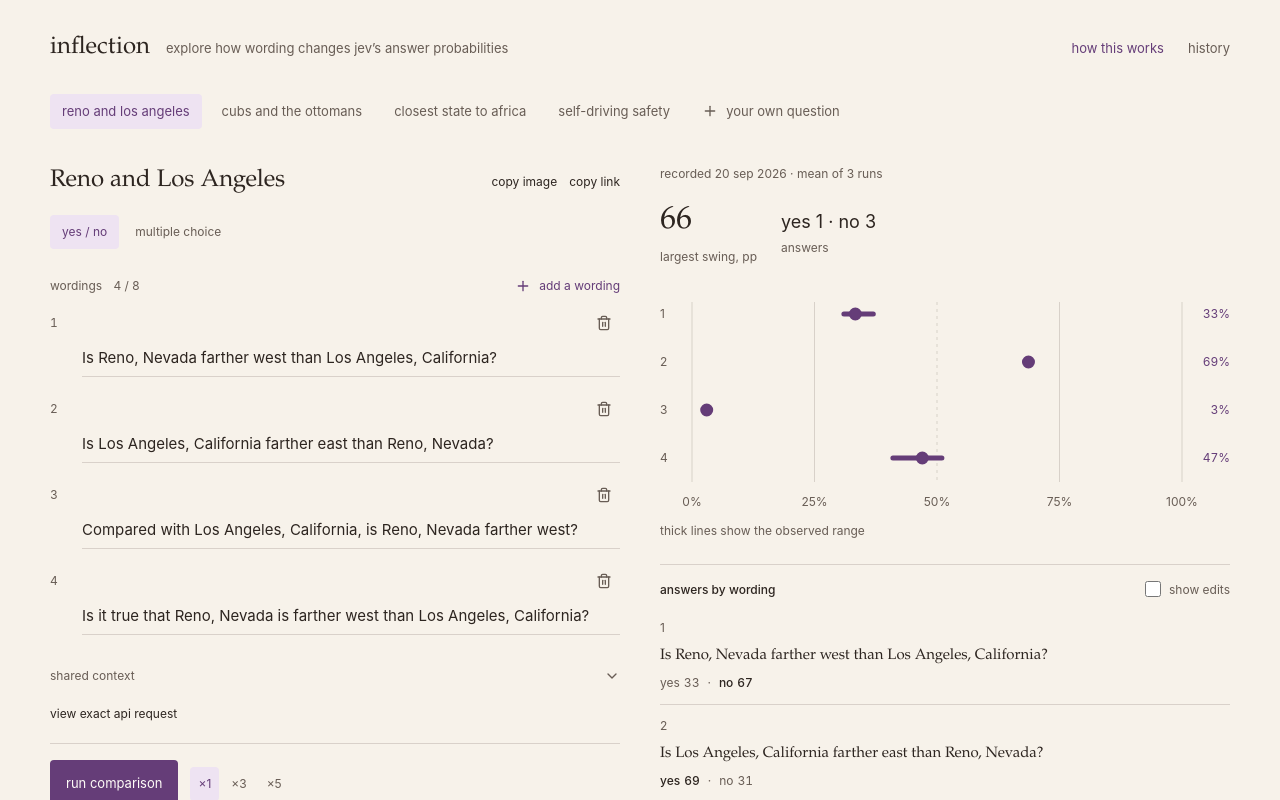
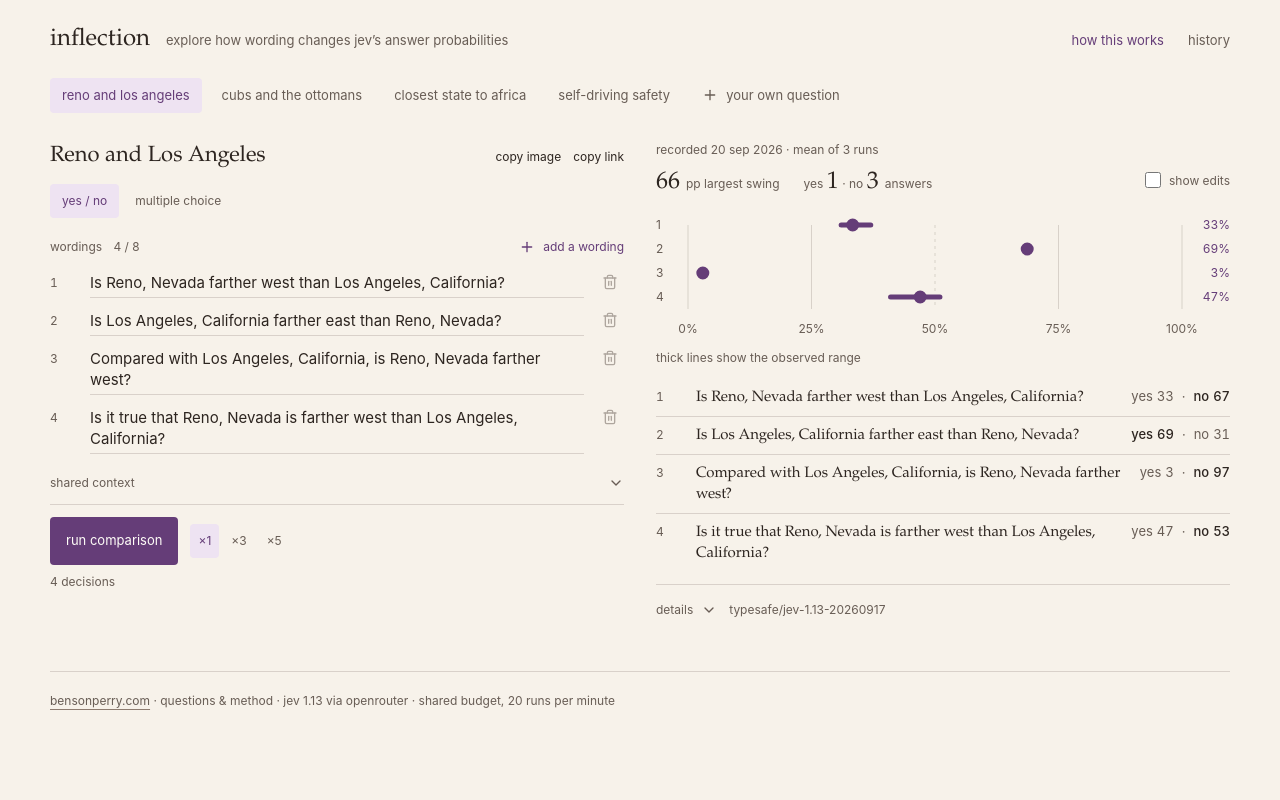
Before and after one commit to benson/inflection, a React (Vite) app: page / in a window 1280 px wide. Shown: the top 800 px of the page. Built offline with nearby package versions, Linux system fonts and the light colour scheme.

Commit message:
Compact editor and results spacing

```diff
--- a/src/App.tsx
+++ b/src/App.tsx
@@ -17,7 +17,7 @@ import {
   findMatchingRun,
   fromSeed,
   maxWordingSwing,
-  tallyText,
+  answerTally,
   meanProb,
   validateExperiment,
   winners,
@@ -180,7 +180,7 @@ function ProbabilityPlot({ run, optionId }: { run: Run; optionId: string }) {
     return () => observer.disconnect();
   }, []);
   const conditions = run.conditions;
-  const h = conditions.length * 48 + 32;
+  const h = conditions.length * 24 + 32;
   const left = 32,
     width = plotWidth - left - 48;
   const x = (p: number) => left + p * width;
@@ -209,7 +209,7 @@ function ProbabilityPlot({ run, optionId }: { run: Run; optionId: string }) {
       ))}
       {conditions.map((c, i) => {
         const p = meanProb(run, c.id, optionId),
-          y = i * 48 + 24;
+          y = i * 24 + 12;
         const vals = run.responses.map(
           (r) => r.answers[c.id].probabilities[optionId] ?? 0,
         );
@@ -252,6 +252,53 @@ function ProbabilityPlot({ run, optionId }: { run: Run; optionId: string }) {
   );
 }
 
+function ResultDetails({
+  experiment,
+  run,
+}: {
+  experiment: Experiment;
+  run?: Run;
+}) {
+  const cost = run?.responses.every((r) => typeof r.usage?.cost === "number")
+    ? run.responses.reduce((s, r) => s + r.usage!.cost!, 0)
+    : undefined;
+  return (
+    <details className="result-details">
+      <summary className="result-footer">
+        <span className="text-button">
+          details <ChevronDown size={16} />
+        </span>
+        {run && <span>{run.responses[0].model}</span>}
+      </summary>
+      <div className="technical-details">
+        {run && (
+          <>
+            {run.source === "local" && (
+              <p>{`${(run.durationMs / 1000).toFixed(2)}s${cost !== undefined ? ` · $${cost.toFixed(6)}` : ""}`}</p>
+            )}
+            <p>
+              Probabilities describe the model’s allocation across the supplied
+              answers. They do not establish whether a moral or political
+              position is correct.
+            </p>
+            <p>
+              Largest swing is the largest range of mean probabilities for any
+              answer across all wordings. Answers tally each wording’s winner;
+              ties count as a tie. A paraphrase can still change meaning; review
+              the highlighted edits.
+            </p>
+            <p>{`Model: ${run.responses[0].model}. ${new Date(run.createdAt).toLocaleString()}.`}</p>
+          </>
+        )}
+        <h3 className="field-label">exact api request</h3>
+        <pre className="request-preview">
+          {JSON.stringify(run?.request ?? buildRequest(experiment), null, 2)}
+        </pre>
+      </div>
+    </details>
+  );
+}
+
 function Results({
   run,
   tracked,
@@ -280,28 +327,45 @@ function Results({
       : run.source === "shared"
         ? `shared link · ${date}`
         : `your run · ${run.responses.length > 1 ? `${run.responses.length} repeats` : "just now"}`;
-  const cost = run.responses.every((r) => typeof r.usage?.cost === "number")
-    ? run.responses.reduce((s, r) => s + r.usage!.cost!, 0)
-    : undefined;
   return (
     <section className="results" aria-label="Comparison results">
       <div className="result-source">{tag}</div>
       <div className="stats">
-        <div>
-          <div className="stat-number">
+        <div className="swing-stat">
+          <span className="stat-number">
             {Math.round(maxWordingSwing(run) * 100)}
-          </div>
+          </span>
           <span
             className="stat-caption"
             title="Largest range of mean probabilities for any answer across all wordings."
           >
-            largest swing, pp
+            pp largest swing
           </span>
         </div>
         <div className="tally-stat">
-          <div className="answer-tally">{tallyText(run)}</div>
+          <div className="answer-tally">
+            {answerTally(run).map((answer, i) => (
+              <Fragment key={answer.id}>
+                {i > 0 && " · "}
+                <span>
+                  {run.experiment.mode === "binary"
+                    ? answer.label.toLowerCase()
+                    : answer.label}{" "}
+                  <span className="tally-number">{answer.count}</span>
+                </span>
+              </Fragment>
+            ))}
+          </div>
           <span className="stat-caption">answers</span>
         </div>
+        <label className="check-label">
+          <input
+            type="checkbox"
+            checked={showDiff}
+            onChange={(e) => setShowDiff(e.target.checked)}
+          />{" "}
+          show edits
+        </label>
       </div>
       {run.experiment.options.length > 2 && (
         <div className="plot-header">
@@ -322,26 +386,33 @@ function Results({
       {run.responses.length > 1 && (
         <p className="plot-footnote">thick lines show the observed range</p>
       )}
-      <div className="answer-heading">
-        <h3>answers by wording</h3>
-        <label className="check-label">
-          <input
-            type="checkbox"
-            checked={showDiff}
-            onChange={(e) => setShowDiff(e.target.checked)}
-          />{" "}
-          show edits
-        </label>
-      </div>
       <div className="answer-list">
         {run.conditions.map((c) => {
           const leading = winners(run, c.id);
+          const binary = c.options.length === 2;
+          const figures = (
+            <div
+              className={`distribution-legend ${binary ? "binary-figures" : ""}`}
+            >
+              {c.options.map((o) => (
+                <span
+                  key={o.id}
+                  className={leading.includes(o.id) ? "winning-answer" : ""}
+                >
+                  {o.label}{" "}
+                  <b>
+                    {Math.round(meanProb(run, c.id, o.id) * 100)}
+                    {binary ? "" : "%"}
+                  </b>
+                </span>
+              ))}
+              {leading.length > 1 && <span className="answer-tie">tie</span>}
+            </div>
+          );
           return (
             <article className="answer" key={c.id}>
-              <div className="answer-top">
-                <span>{c.label}</span>
-                {leading.length > 1 && <span>tie</span>}
-              </div>
+              <span className="answer-number">{c.label}</span>
+              <div className="answer-copy">
                 <p className="answer-question">
                   {showDiff && c.id !== "w1" ? (
                     <Diff
@@ -352,51 +423,29 @@ function Results({
                     c.text
                   )}
                 </p>
-              <div
-                className={`distribution-legend ${c.options.length === 2 ? "binary-figures" : ""}`}
-              >
-                {c.options.map((o) => (
+                {!binary && (
+                  <div className="answer-distribution">
+                    <div className="distribution-bar" aria-hidden="true">
+                      {c.options.map((o, i) => (
                         <span
                           key={o.id}
-                    className={leading.includes(o.id) ? "winning-answer" : ""}
-                  >
-                    {o.label}{" "}
-                    <b>
-                      {Math.round(meanProb(run, c.id, o.id) * 100)}
-                      {c.options.length > 2 ? "%" : ""}
-                    </b>
-                  </span>
+                          style={{
+                            width: `${meanProb(run, c.id, o.id) * 100}%`,
+                            backgroundColor: colors[i],
+                          }}
+                        />
                       ))}
                     </div>
+                    {figures}
+                  </div>
+                )}
+              </div>
+              {binary && figures}
             </article>
           );
         })}
       </div>
-      <details className="result-details">
-        <summary className="result-footer">
-          <span className="text-button">
-            details <ChevronDown size={16} />
-          </span>
-          <span>{run.responses[0].model}</span>
-        </summary>
-        <div className="technical-details">
-          {run.source === "local" && (
-            <p>{`${(run.durationMs / 1000).toFixed(2)}s${cost !== undefined ? ` · $${cost.toFixed(6)}` : ""}`}</p>
-          )}
-          <p>
-            Probabilities describe the model’s allocation across the supplied
-            answers. They do not establish whether a moral or political position
-            is correct.
-          </p>
-          <p>
-            Largest swing is the largest range of mean probabilities for any
-            answer across all wordings. Answers tally each wording’s winner;
-            ties count as a tie. A paraphrase can still change meaning; review
-            the highlighted edits.
-          </p>
-          <p>{`Model: ${run.responses[0].model}. ${new Date(run.createdAt).toLocaleString()}.`}</p>
-        </div>
-      </details>
+      <ResultDetails experiment={run.experiment} run={run} />
     </section>
   );
 }
@@ -425,9 +474,7 @@ export default function App({
       findRecordedRun(experiment),
     [selectedRun, experiment, history],
   );
-  const [dialog, setDialog] = useState<"about" | "history" | "request" | null>(
-    null,
-  );
+  const [dialog, setDialog] = useState<"about" | "history" | null>(null);
   const [tracked, setTracked] = useState("");
   const [repeats, setRepeats] = useState(1);
   const [busy, setBusy] = useState(false);
@@ -807,25 +854,9 @@ export default function App({
               </div>
               {experiment.wordings.map((w, i) => (
                 <div className="wording-row" key={w.id}>
-                  <div className="wording-row-top">
-                    <label htmlFor={w.id}>
-                      <span className="wording-number">{i + 1}</span>
+                  <label className="wording-number" htmlFor={w.id}>
+                    {i + 1}
                   </label>
-                    <button
-                      className="icon-button"
-                      aria-label={`Remove wording ${i + 1}`}
-                      disabled={experiment.wordings.length <= 2}
-                      onClick={() =>
-                        change({
-                          wordings: experiment.wordings
-                            .filter((a) => a.id !== w.id)
-                            .map((a, j) => ({ ...a, id: `w${j + 1}` })),
-                        })
-                      }
-                    >
-                      <Trash2 size={16} />
-                    </button>
-                  </div>
                   <WordingTextarea
                     inputRef={i === 0 ? wordingRef : undefined}
                     id={w.id}
@@ -841,6 +872,20 @@ export default function App({
                       })
                     }
                   />
+                  <button
+                    className="icon-button"
+                    aria-label={`Remove wording ${i + 1}`}
+                    disabled={experiment.wordings.length <= 2}
+                    onClick={() =>
+                      change({
+                        wordings: experiment.wordings
+                          .filter((a) => a.id !== w.id)
+                          .map((a, j) => ({ ...a, id: `w${j + 1}` })),
+                      })
+                    }
+                  >
+                    <Trash2 size={16} />
+                  </button>
                 </div>
               ))}
               <details className="shared-context">
@@ -859,13 +904,6 @@ export default function App({
                   />
                 </div>
               </details>
-              <button
-                className="text-button request-button"
-                disabled={!!validError}
-                onClick={() => setDialog("request")}
-              >
-                view exact API request
-              </button>
             </fieldset>
             <div className="run-bar">
               {busy ? (
@@ -932,6 +970,7 @@ export default function App({
                     View the example
                   </button>
                 )}
+                {!validError && <ResultDetails experiment={experiment} />}
               </section>
             )}
           </div>
@@ -1104,19 +1143,6 @@ export default function App({
           />
         </Modal>
       )}
-      {dialog === "request" && (
-        <Modal
-          title="Exactly what Jev receives"
-          close={() => setDialog(null)}
-          wide
-        >
-          <pre className="request-preview">
-            {!validError
-              ? JSON.stringify(buildRequest(experiment), null, 2)
-              : validError}
-          </pre>
-        </Modal>
-      )}
       {notice && (
         <div className="toast" role="status">
           <Check size={16} />
--- a/src/styles.css
+++ b/src/styles.css
@@ -103,7 +103,7 @@ button svg {
   display: flex;
   align-items: center;
   gap: 24px;
-  padding: 32px 0 24px;
+  padding: 24px 0 16px;
 }
 .brand-lockup {
   display: flex;
@@ -179,7 +179,7 @@ button svg {
   overflow-x: auto;
   scrollbar-width: none;
   padding: 4px;
-  margin: 0 -4px 32px;
+  margin: 0 -4px 24px;
 }
 .example-chips::-webkit-scrollbar {
   display: none;
@@ -199,7 +199,7 @@ button svg {
 .workspace {
   display: grid;
   grid-template-columns: repeat(2, minmax(0, 1fr));
-  column-gap: 40px;
+  column-gap: 32px;
   align-items: start;
 }
 .editor,
@@ -217,8 +217,8 @@ button svg {
   background: transparent;
   border: 0;
   padding: 0;
-  margin: 0 0 16px;
-  font: 400 24px / 1.4 var(--serif);
+  margin: 0 0 12px;
+  font: 400 22px / 1.4 var(--serif);
 }
 .editor-actions {
   display: flex;
@@ -237,7 +237,7 @@ button svg {
   color: var(--muted);
 }
 .format-row {
-  margin-bottom: 24px;
+  margin-bottom: 16px;
 }
 .field-label {
   display: block;
@@ -259,48 +259,49 @@ button svg {
   text-transform: lowercase;
 }
 .wording-row {
-  margin-bottom: 16px;
-}
-.wording-row-top {
-  display: flex;
-  align-items: center;
-  justify-content: space-between;
-  min-height: 32px;
-  gap: 8px;
-  color: var(--muted);
-}
-.wording-row-top label {
-  display: flex;
-  align-items: center;
-  font-size: 12px;
-  text-transform: lowercase;
+  display: grid;
+  grid-template-columns: 28px minmax(0, 1fr) auto;
+  align-items: start;
+  column-gap: 12px;
+  margin-bottom: 8px;
 }
 .wording-number {
-  display: inline-block;
-  width: 32px;
-  flex-shrink: 0;
+  padding-top: 6px;
+  font-size: 12px;
+  color: var(--muted);
   font-variant-numeric: tabular-nums;
 }
 .wording-row textarea {
   display: block;
-  width: calc(100% - 32px);
-  margin-left: 32px;
+  width: 100%;
   border: 0;
   border-bottom: 1px solid var(--line);
   border-radius: 0;
-  padding: 8px 0;
+  padding: 4px 0;
   resize: none;
   overflow: hidden;
   background: transparent;
   font-size: 15px;
   line-height: 1.4;
 }
+.wording-row .icon-button {
+  width: 28px;
+  height: 28px;
+  min-width: 28px;
+  min-height: 28px;
+  padding: 6px;
+  opacity: 0.5;
+}
+.wording-row:hover .icon-button:not(:disabled),
+.wording-row:focus-within .icon-button:not(:disabled) {
+  opacity: 1;
+}
 .wordings-label {
   display: flex;
   align-items: center;
   justify-content: space-between;
   gap: 12px;
-  margin: 24px 0 8px;
+  margin: 16px 0 8px;
   color: var(--muted);
 }
 .wordings-label h3 {
@@ -320,7 +321,7 @@ button svg {
   align-items: center;
   gap: 8px;
   width: 100%;
-  padding: 16px 0;
+  padding: 12px 0;
   font-size: 12px;
   color: var(--muted);
   text-transform: lowercase;
@@ -396,7 +397,7 @@ details[open] > summary svg {
   align-items: center;
   flex-wrap: wrap;
   border-top: 1px solid var(--line);
-  padding-top: 16px;
+  padding-top: 12px;
   gap: 12px;
 }
 .repeat-control button {
@@ -419,38 +420,50 @@ details[open] > summary svg {
   display: flex;
   align-items: center;
   gap: 8px;
-  margin-bottom: 16px;
+  margin-bottom: 8px;
   color: var(--muted);
   font-size: 12px;
+  white-space: nowrap;
   text-transform: lowercase;
 }
 .stats {
   display: flex;
   align-items: baseline;
   flex-wrap: wrap;
-  gap: 24px;
-  margin-bottom: 24px;
+  gap: 8px 24px;
+  margin: 8px 0 12px;
 }
-.stat-number {
-  font: 400 32px / 1.4 var(--serif);
+.stat-number,
+.tally-number {
+  font: 400 24px / 1.4 var(--serif);
   font-variant-numeric: tabular-nums;
+  color: var(--ink);
+}
+.swing-stat,
+.tally-stat {
+  display: flex;
+  align-items: baseline;
+  gap: 6px;
+}
+.swing-stat {
+  white-space: nowrap;
 }
 .tally-stat {
-  flex: 1;
+  flex-wrap: wrap;
   min-width: 0;
 }
 .answer-tally {
-  font-size: 18px;
+  font-size: 12px;
+  color: var(--muted);
   overflow-wrap: anywhere;
 }
-.request-button {
-  margin-bottom: 16px;
+.stats .check-label {
+  margin-left: auto;
+  white-space: nowrap;
 }
 .stat-caption {
-  display: block;
   font-size: 12px;
   color: var(--muted);
-  margin-top: 4px;
   text-transform: lowercase;
 }
 .plot-header {
@@ -469,6 +482,7 @@ details[open] > summary svg {
 .probability-plot {
   display: block;
   width: 100%;
+  margin: 0 0 8px;
   overflow: visible;
 }
 .axis-label,
@@ -490,45 +504,29 @@ details[open] > summary svg {
 .plot-footnote {
   font-size: 12px;
   color: var(--muted);
-  margin: 8px 0 24px;
-}
-.answer-heading {
-  display: flex;
-  align-items: center;
-  justify-content: space-between;
-  gap: 8px;
-  margin-top: 24px;
-  margin-bottom: 8px;
-  padding-top: 16px;
-  border-top: 1px solid var(--line);
-  text-transform: lowercase;
-}
-.answer-heading h3 {
-  font-size: 12px;
-  font-weight: 500;
-}
-.answer-heading .check-label {
-  white-space: nowrap;
+  margin: 0 0 12px;
 }
 .answer {
-  padding: 12px 0;
+  display: grid;
+  grid-template-columns: 28px minmax(0, 1fr) auto;
+  align-items: baseline;
+  column-gap: 12px;
+  padding: 8px 0;
 }
 .answer + .answer {
   border-top: 1px solid var(--line);
 }
-.answer-top {
-  display: flex;
-  align-items: center;
-  justify-content: space-between;
-  gap: 8px;
+.answer-number {
   font-size: 12px;
   color: var(--muted);
-  text-transform: lowercase;
+  font-variant-numeric: tabular-nums;
+}
+.answer-copy {
+  min-width: 0;
 }
 .answer-question {
   font: 400 15px / 1.4 var(--serif);
   color: var(--ink);
-  margin: 8px 0;
   overflow-wrap: anywhere;
 }
 mark {
@@ -541,12 +539,26 @@ del {
   color: var(--muted);
   text-decoration: line-through;
 }
+.answer-distribution {
+  display: flex;
+  align-items: center;
+  flex-wrap: wrap;
+  gap: 4px 8px;
+  margin-top: 4px;
+}
+.distribution-bar {
+  display: flex;
+  flex: 0 0 80px;
+  height: 6px;
+  overflow: hidden;
+  border-radius: 3px;
+  background: var(--surface-sunken);
+}
 .distribution-legend {
   display: flex;
   flex-wrap: wrap;
   gap: 4px 12px;
-  margin-top: 8px;
-  font-size: 12px;
+  font-size: 13px;
   color: var(--muted);
   font-variant-numeric: tabular-nums;
 }
@@ -564,9 +576,13 @@ del {
   color: var(--ink);
 }
 .binary-figures {
+  flex-wrap: nowrap;
   gap: 4px 8px;
-  margin-top: 0;
+  white-space: nowrap;
   text-transform: lowercase;
+}
+.answer-tie {
+  font-size: 12px;
 }
 .binary-figures > span + span::before {
   content: "·";
@@ -831,7 +847,7 @@ body:has(dialog[open]) {
     flex-wrap: wrap;
     align-items: flex-start;
     gap: 16px;
-    padding: 24px 0;
+    padding: 24px 0 16px;
   }
   .topbar nav {
     width: 100%;
@@ -856,7 +872,6 @@ body:has(dialog[open]) {
   .primary-button,
   .segmented button,
   .example-chip,
-  .add-wording,
   .context-toggle,
   .about-nav,
   .history-nav {
@@ -881,6 +896,12 @@ body:has(dialog[open]) {
     flex-wrap: wrap;
   }
 }
+@media (max-width: 399px) {
+  .answer .binary-figures {
+    grid-column: 2;
+    margin-top: 4px;
+  }
+}
 @media (prefers-reduced-motion: reduce) {
   *,
   *::before,
```
Also changed, not shown: scripts/check-browser.js (+85 -8 lines). Lines whose indentation alone changed are shown as unchanged.
